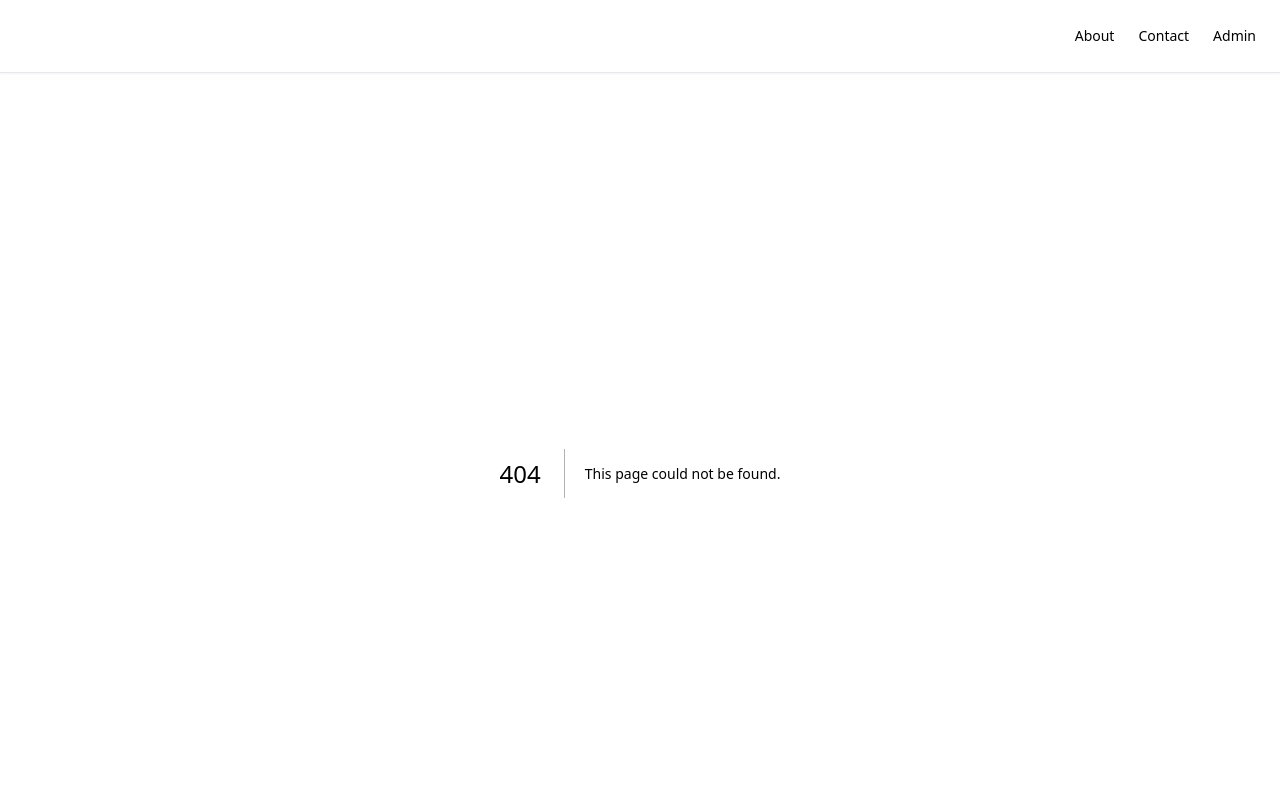
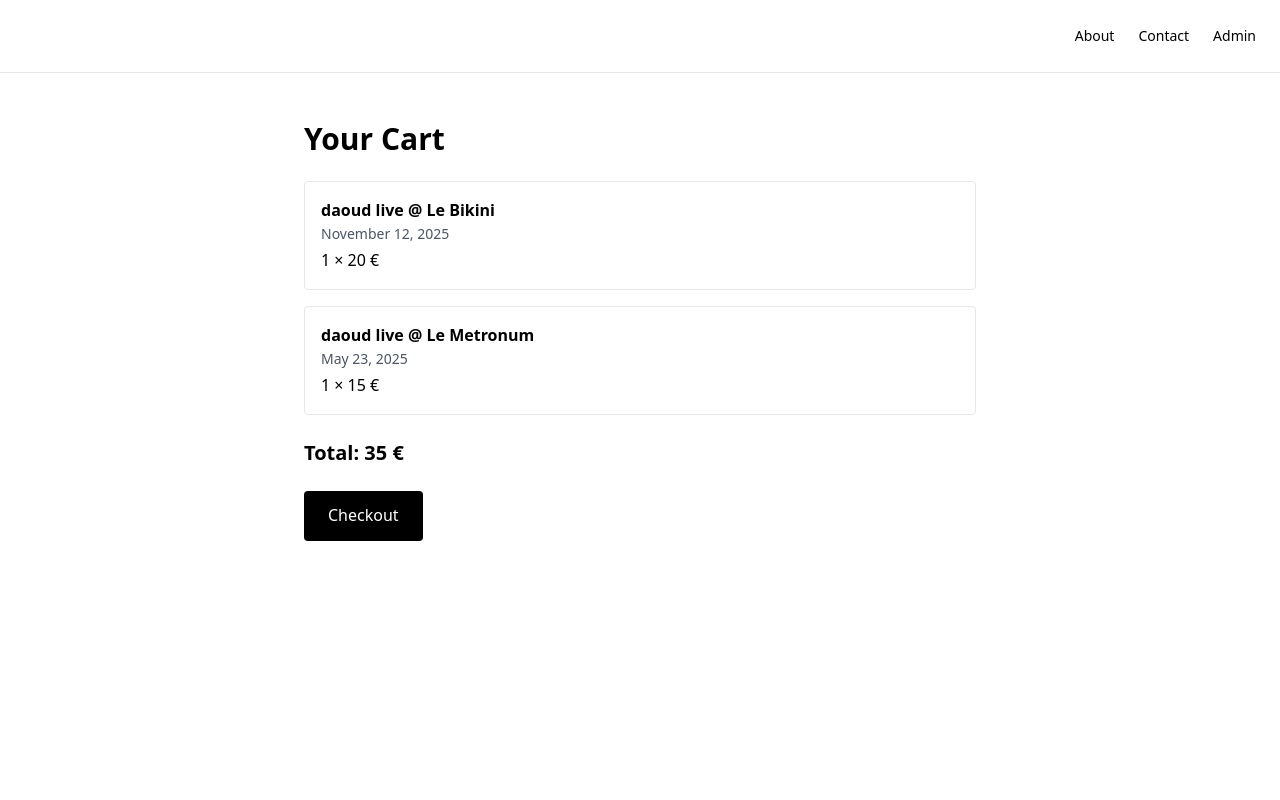
Before and after one commit to daoudmusic/ticketing, a Next.js app: page /cart in a window 1280 px wide. Before the commit this address had no page. Shown: the top 800 px of the page. Built offline with nearby package versions, Linux system fonts and the light colour scheme.

Commit message:
Add files via upload

```diff
--- /dev/null
+++ b/app/cart/page.tsx
@@ -0,0 +1,24 @@
+// /app/cart/page.tsx – Simple Cart Page
+export default function CartPage() {
+  return (
+    <main className="min-h-screen px-6 py-12 bg-white text-black">
+      <div className="max-w-2xl mx-auto">
+        <h1 className="text-3xl font-bold mb-6">Your Cart</h1>
+        <div className="border p-4 rounded mb-4">
+          <p className="font-semibold">daoud live @ Le Bikini</p>
+          <p className="text-sm text-gray-600">November 12, 2025</p>
+          <p className="mt-1">1 × 20 €</p>
+        </div>
+        <div className="border p-4 rounded mb-6">
+          <p className="font-semibold">daoud live @ Le Metronum</p>
+          <p className="text-sm text-gray-600">May 23, 2025</p>
+          <p className="mt-1">1 × 15 €</p>
+        </div>
+        <p className="text-xl font-bold">Total: 35 €</p>
+        <button className="mt-6 bg-black text-white px-6 py-3 rounded hover:bg-gray-800 transition">
+          Checkout
+        </button>
+      </div>
+    </main>
+  );
+}
--- /dev/null
+++ b/app/events/bikini-nov12/page.tsx
@@ -0,0 +1,17 @@
+// /app/events/bikini-nov12/page.tsx – Bikini Event Detail
+import Link from "next/link";
+
+export default function BikiniEvent() {
+  return (
+    <main className="min-h-screen px-6 py-12 bg-white text-black">
+      <div className="max-w-3xl mx-auto">
+        <img src="/daoud-event-default.jpg" alt="daoud bikini" className="w-full h-96 object-cover rounded mb-6" />
+        <h1 className="text-4xl font-bold mb-2">daoud live @ Le Bikini</h1>
+        <p className="text-gray-600 mb-4">November 12, 2025 – 20 €</p>
+        <Link href="/cart" className="inline-block bg-black text-white px-6 py-3 rounded hover:bg-gray-800 transition">
+          Buy Tickets
+        </Link>
+      </div>
+    </main>
+  );
+}
--- /dev/null
+++ b/app/events/metronum-may23/page.tsx
@@ -0,0 +1,17 @@
+// /app/events/metronum-may23/page.tsx – Metronum Event Detail
+import Link from "next/link";
+
+export default function MetronumEvent() {
+  return (
+    <main className="min-h-screen px-6 py-12 bg-white text-black">
+      <div className="max-w-3xl mx-auto">
+        <img src="/daoud-event-default.jpg" alt="daoud metronum" className="w-full h-96 object-cover rounded mb-6" />
+        <h1 className="text-4xl font-bold mb-2">daoud live @ Le Metronum</h1>
+        <p className="text-gray-600 mb-4">May 23, 2025 – 15 €</p>
+        <Link href="/cart" className="inline-block bg-black text-white px-6 py-3 rounded hover:bg-gray-800 transition">
+          Buy Tickets
+        </Link>
+      </div>
+    </main>
+  );
+}
--- /dev/null
+++ b/app/events/page.tsx
@@ -0,0 +1,49 @@
+// /app/events/page.tsx – Tour Page with Event Cards
+import Link from "next/link";
+
+const events = [
+  {
+    id: "bikini-nov12",
+    name: "daoud live @ Le Bikini",
+    date: "November 12, 2025",
+    price: 20,
+    slug: "bikini-nov12",
+  },
+  {
+    id: "metronum-may23",
+    name: "daoud live @ Le Metronum",
+    date: "May 23, 2025",
+    price: 15,
+    slug: "metronum-may23",
+  },
+];
+
+export default function EventsPage() {
+  return (
+    <main className="min-h-screen px-6 py-12 bg-white text-black">
+      <div className="max-w-5xl mx-auto">
+        <h1 className="text-4xl font-bold mb-8">Upcoming Concerts</h1>
+        <div className="grid grid-cols-1 sm:grid-cols-2 gap-8">
+          {events.map((event) => (
+            <Link
+              key={event.id}
+              href={`/events/${event.slug}`}
+              className="border rounded-lg shadow hover:shadow-lg transition overflow-hidden"
+            >
+              <img
+                src="/daoud-event-default.jpg"
+                alt={event.name}
+                className="w-full h-64 object-cover"
+              />
+              <div className="p-4">
+                <h2 className="text-xl font-semibold">{event.name}</h2>
+                <p className="text-sm text-gray-600">{event.date}</p>
+                <p className="mt-2 font-bold">{event.price} €</p>
+              </div>
+            </Link>
+          ))}
+        </div>
+      </div>
+    </main>
+  );
+}
```
